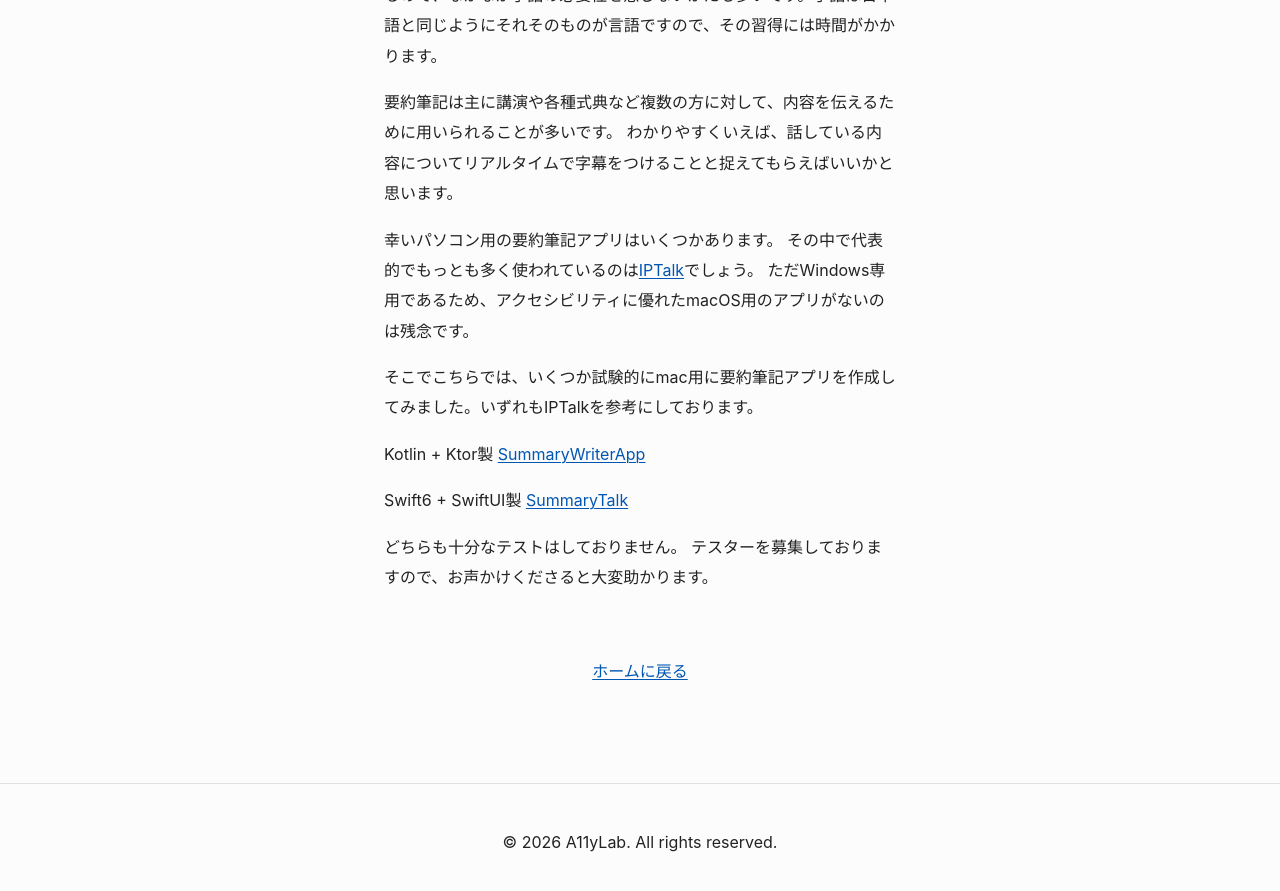
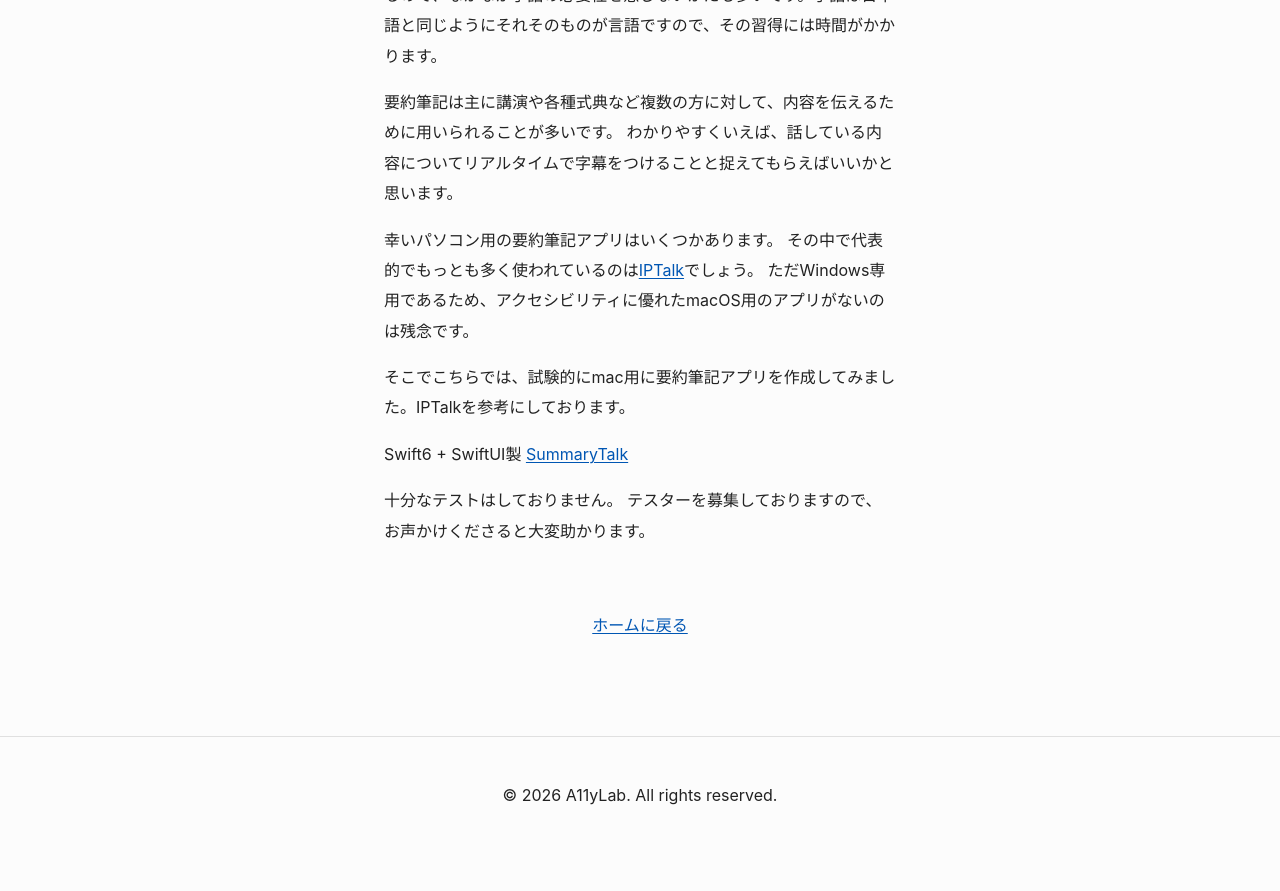
Before and after one commit to SilentMalachite/A11yLab, a Jekyll site: the page built from _hearing/2026-01-03-summaryapp.md, in a window 1280 px wide and 900 px high, scrolled down 783 px. Shown: the top 891 px of the window. Built offline with Jekyll 4.4.1, drawn with Linux system fonts in a browser that asks for light colours; after the commit the page ends 1636 px from its top, so only the background shows below that.

Commit message:
docs: 要約筆記アプリ紹介からSummaryWriterAppを削除
紹介をSummaryTalk一本に整理し、それに合わせて文面を単数形に修正。

```diff
--- a/_hearing/2026-01-03-summaryapp.md
+++ b/_hearing/2026-01-03-summaryapp.md
@@ -21,13 +21,10 @@ date: 2026-01-03
 その中で代表的でもっとも多く使われているのは[IPTalk](https://s-kurita-net.secure-web.jp/iptalk/)でしょう。
 ただWindows専用であるため、アクセシビリティに優れたmacOS用のアプリがないのは残念です。
 
-そこでこちらでは、いくつか試験的にmac用に要約筆記アプリを作成してみました。いずれもIPTalkを参考にしております。
-
-Kotlin + Ktor製
-[SummaryWriterApp](https://github.com/SilentMalachite/SummaryWriterApp)
+そこでこちらでは、試験的にmac用に要約筆記アプリを作成してみました。IPTalkを参考にしております。
 
 Swift6 + SwiftUI製
 [SummaryTalk](https://github.com/SilentMalachite/SummaryTalk)
 
-どちらも十分なテストはしておりません。
+十分なテストはしておりません。
 テスターを募集しておりますので、お声かけくださると大変助かります。
```
